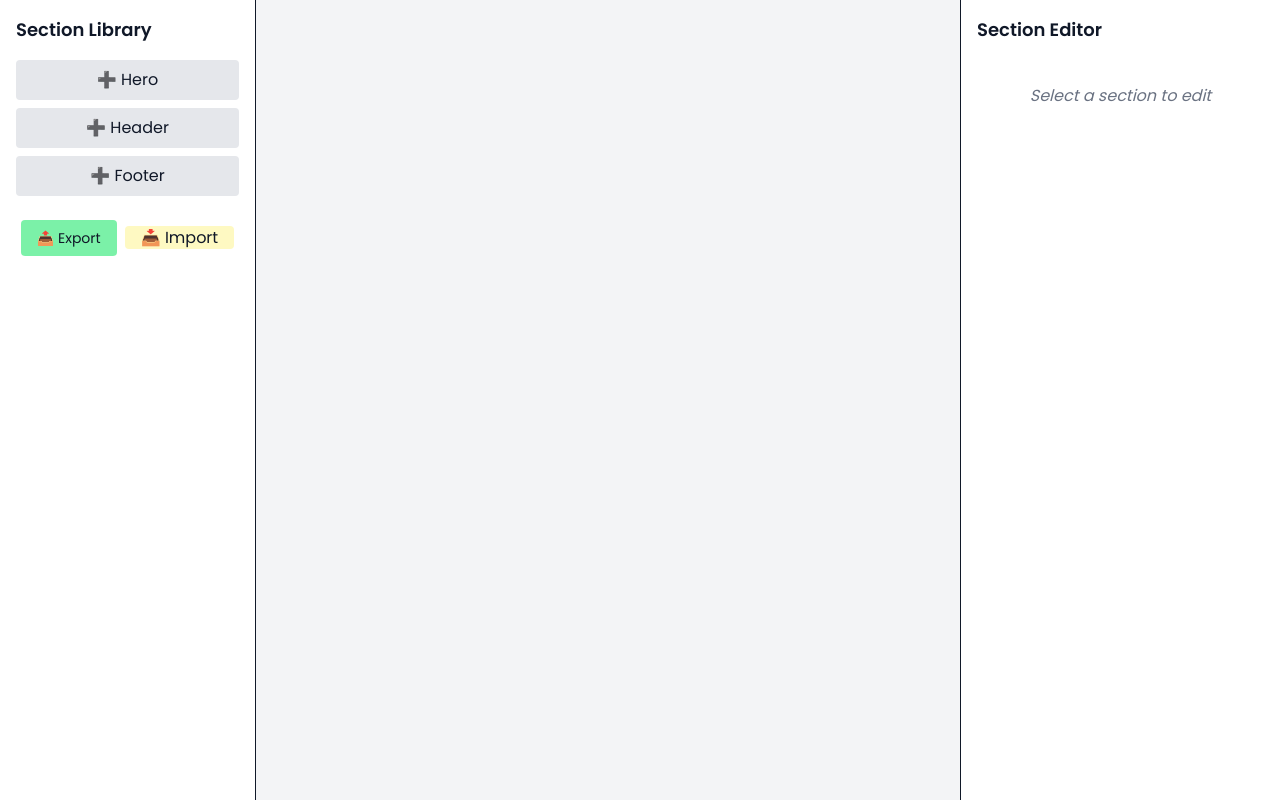
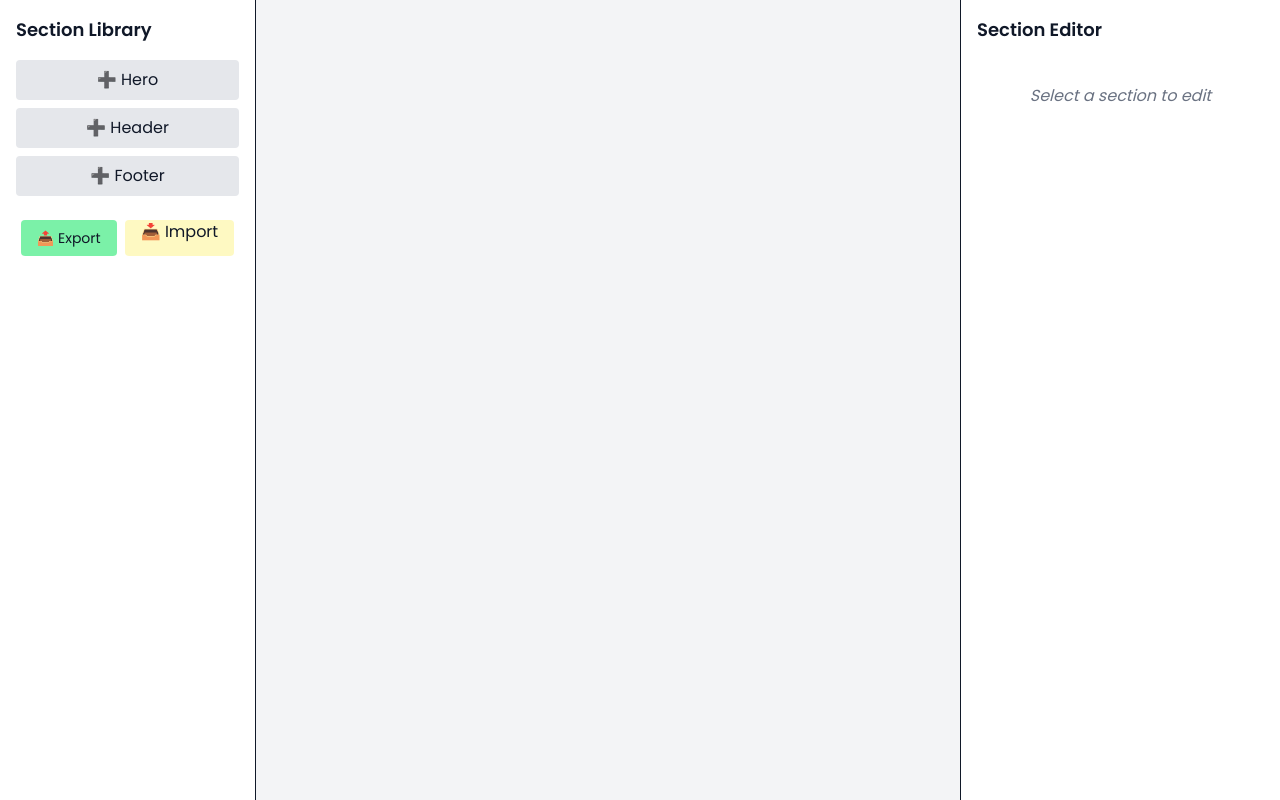
Before and after one commit to saeedhalabi/web-canvas, a Next.js app: page / in a window 1280 px wide. Built offline with nearby package versions, Linux system fonts and the light colour scheme.

Commit message:
fix: improve layout and styling in Home, EditorSidebar, and PreviewArea components

```diff
--- a/app/page.tsx
+++ b/app/page.tsx
@@ -13,14 +13,14 @@ export default function Home() {
       <aside className="w-full lg:w-64 bg-white border-b lg:border-b-0 lg:border-r p-4 flex-shrink-0">
         <h2 className="text-lg font-semibold mb-4">Section Library</h2>
         <SectionLibrary />
-        <div className="mt-6 space-x-2 text-center">
+        <div className="mt-6 flex justify-center gap-2">
           <ExportButton />
           <ImportButton />
         </div>
       </aside>
 
       {/* Preview */}
-      <section className="flex-1 overflow-y-auto bg-gray-100 p-6">
+      <section className="flex-1 overflow-y-auto bg-gray-100 p-6 sm:p-8">
         <div className="max-w-3xl mx-auto space-y-4">
           <PreviewArea />
         </div>
--- a/components/EditorSidebar.tsx
+++ b/components/EditorSidebar.tsx
@@ -20,7 +20,7 @@ export default function EditorSidebar() {
   const { id, type, props } = selectedSection;
 
   return (
-    <div className="space-y-6 p-4 bg-white rounded-md shadow-md">
+    <div className="space-y-6 p-4 bg-white rounded-md shadow-md mx-2">
       {/* Title input for all */}
       <div>
         <label htmlFor="title" className="block text-sm font-medium">
--- a/components/PreviewArea.tsx
+++ b/components/PreviewArea.tsx
@@ -26,7 +26,13 @@ import Footer from "@/sections/Footer";
 import { useBuilder } from "@/hooks/useBuilder";
 
 import { motion, AnimatePresence } from "framer-motion";
-import { SectionType, SectionPropsMap, HeaderProps, HeroProps, FooterProps } from "@/types/builder";
+import {
+  SectionType,
+  SectionPropsMap,
+  HeaderProps,
+  HeroProps,
+  FooterProps,
+} from "@/types/builder";
 
 function SortableSection<T extends keyof SectionPropsMap>({
   id,
@@ -67,7 +73,7 @@ function SortableSection<T extends keyof SectionPropsMap>({
       <div
         {...attributes}
         {...listeners}
-        className="cursor-move mb-2 p-1 inline-block text-gray-400 hover:text-gray-700"
+        className="cursor-move mb-2 p-1 inline-block text-gray-400 hover:text-gray-700 hover:bg-gray-100 rounded"
         onClick={e => e.stopPropagation()} // prevent selecting when dragging
         title="Drag to reorder"
       >
```
